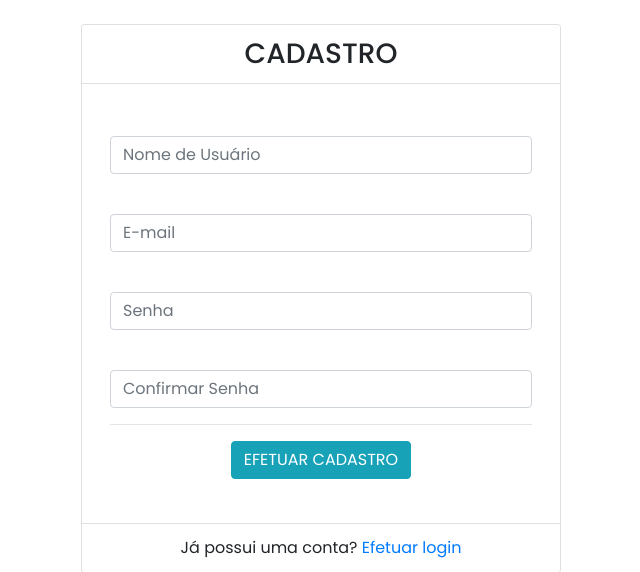
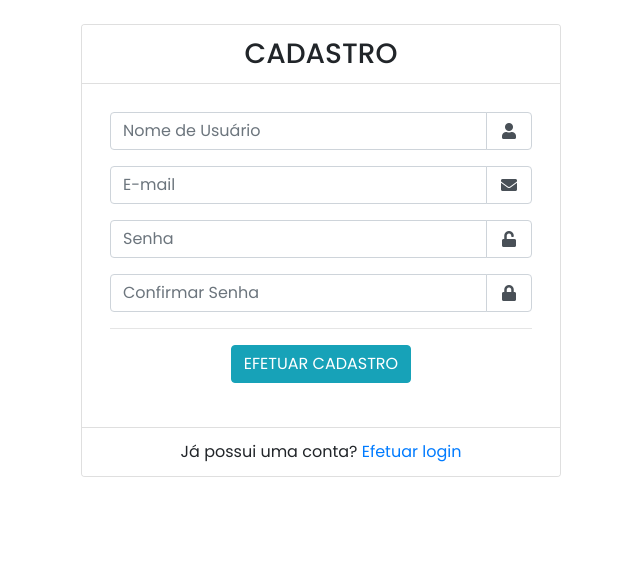
Before and after one commit to rdgrb/projeto-techweb, a Flask app: page /auth/register in a window 1280 px wide. Shown: the part 58-630 px from the top of the page, without its empty margins (319-959 px from the left). Run offline with Flask 2, Linux system fonts and the light colour scheme; some libraries are stand-ins or nearby versions.

Commit message:
Pequenos ajustes de layout v1

```diff
--- a/auth/templates/register.html
+++ b/auth/templates/register.html
@@ -11,10 +11,39 @@
 				<div class="card-body">
 					<form action method="post" role="form" class="pt-2 p-2">
 						{{ form.csrf_token() }}
-						{{ wtf.form_field(form.username, class="form-control")}}
-						{{ wtf.form_field(form.email, class="form-control")}}
-						{{ wtf.form_field(form.password, class="form-control")}}
-						{{ wtf.form_field(form.password2, class="form-control")}}
+
+						<div class="input-group mb-3">
+							{{ form.username(class_="form-control")}}
+							<div class="input-group-append">
+								<div class="input-group-text bg-white">
+									<i class="fas fa-user icon-register"></i>
+								</div>
+							</div>
+						</div>
+						<div class="input-group mb-3">
+							{{ form.email(class_="form-control")}}
+							<div class="input-group-append">
+								<div class="input-group-text bg-white">
+									<i class="fas fa-envelope icon-register"></i>
+								</div>
+							</div>
+						</div>
+						<div class="input-group mb-3">
+							{{ form.password(class_="form-control")}}
+							<div class="input-group-append">
+								<div class="input-group-text bg-white">
+									<i class="fas fa-unlock icon-register"></i>
+								</div>
+							</div>
+						</div>
+						<div class="input-group mb-3">
+							{{ form.password2(class_="form-control")}}
+							<div class="input-group-append">
+								<div class="input-group-text bg-white">
+									<i class="fas fa-lock icon-register"></i>
+								</div>
+							</div>
+						</div>
 
 						<hr>
 
--- a/static/css/estilo.css
+++ b/static/css/estilo.css
@@ -12,6 +12,10 @@
 
 .logo-time {
     width: 8%;
+}
+
+.icon-register {
+    width: 20px;
 }
 /*
 CSS usados por mim mas que vocês não precisam utilizar
--- a/templates/base.html
+++ b/templates/base.html
@@ -7,6 +7,7 @@
 
     <link rel="stylesheet" type="text/css" href="{{ url_for('static', filename='css/estilo.css') }}">
     <link rel="stylesheet" type="text/css" href="{{ url_for('static', filename='css/bootstrap.css') }}">
+    <link rel="stylesheet" href="https://cdnjs.cloudflare.com/ajax/libs/font-awesome/5.15.1/css/all.min.css" integrity="sha512-+4zCK9k+qNFUR5X+cKL9EIR+ZOhtIloNl9GIKS57V1MyNsYpYcUrUeQc9vNfzsWfV28IaLL3i96P9sdNyeRssA==" crossorigin="anonymous" />
 </head>
 <body>
     <nav class="navbar border navbar-expand-lg navbar-light bg-light mb-4">
@@ -32,24 +33,36 @@
                 {% else %}
                 <li class="nav-item dropdown">
                   <a class="nav-link dropdown-toggle" href="#" id="navbarDropdown" role="button" data-toggle="dropdown" aria-haspopup="true" aria-expanded="false">
-                    Jogos
+                    <i class="far fa-futbol"></i> Jogos
                   </a>
-                  <div class="dropdown-menu" aria-labelledby="navbarDropdown">
-                    <a class="dropdown-item" href="{{ url_for('jogos.index') }}"> <span class="glyphicon glyphicon-th-list" aria-hidden="true"></span> &nbsp; Gerenciar</a>
-                    <a class="dropdown-item" href="{{ url_for('jogos.create') }}"> <span class="glyphicon glyphicon-plus" aria-hidden="true"></span> &nbsp; Novo</a>
+                  <div class="dropdown-menu dropdown-menu-right" aria-labelledby="navbarDropdown">
+                    <a class="dropdown-item" href="{{ url_for('jogos.index') }}">
+                      <i class="fas fa-th-list"></i>
+                      &nbsp; Gerenciar
+                    </a>
+                    <a class="dropdown-item" href="{{ url_for('jogos.create') }}">
+                      <i class="fas fa-plus"></i>
+                      &nbsp; Novo
+                    </a>
                   </div>
                 </li>
                 <li class="nav-item dropdown">
                     <a class="nav-link dropdown-toggle" href="#" id="navbarDropdown" role="button" data-toggle="dropdown" aria-haspopup="true" aria-expanded="false">
-                      Times
+                      <i class="fas fa-shield-alt"></i> Times
                     </a>
-                    <div class="dropdown-menu" aria-labelledby="navbarDropdown">
-                        <a class="dropdown-item" href="{{ url_for('times.index') }}"><span class="glyphicon glyphicon-th-list" aria-hidden="true"></span> &nbsp; Gerenciar</a>
-                        <a class="dropdown-item" href="{{ url_for('times.create') }}"><span class="glyphicon glyphicon-plus" aria-hidden="true"></span> &nbsp; Novo</a>
+                    <div class="dropdown-menu dropdown-menu-right" aria-labelledby="navbarDropdown">
+                        <a class="dropdown-item" href="{{ url_for('times.index') }}">
+                          <i class="fas fa-th-list"></i>
+                          &nbsp; Gerenciar
+                        </a>
+                        <a class="dropdown-item" href="{{ url_for('times.create') }}">
+                          <i class="fas fa-plus"></i>
+                          &nbsp; Novo
+                        </a>
                     </div>
                   </li>
                 <li class="nav-item">
-                    <a class="nav-link" href="{{ url_for('auth.logout') }}">Logout</a>
+                    <a class="nav-link" href="{{ url_for('auth.logout') }}"><i class="fas fa-sign-out-alt"></i> Logout</a>
                 </li>
                 {% endif %}
               </ul>
```
Also changed, not shown: auth/templates/login.html (+5 -7 lines), static/icons/card-list.svg (added), static/icons/plus.svg (added).
